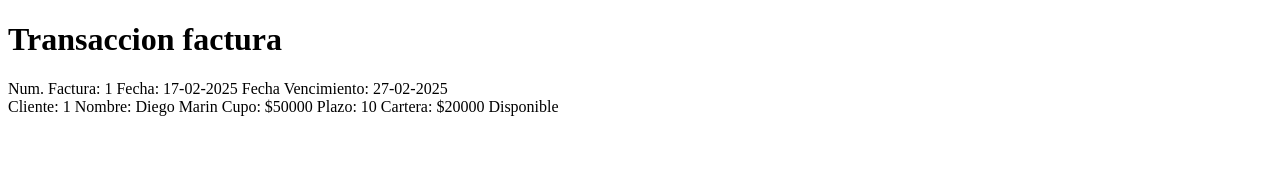
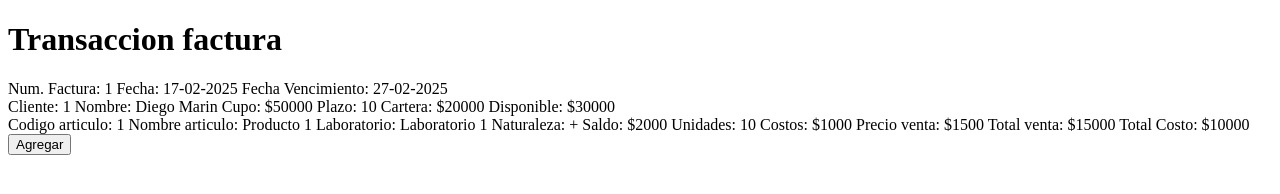
Before and after one commit to DiegoFernandoMarinL/PruebaSomicSolutions, a plain HTML site: page index.html in a window 1280 px wide. Drawn offline with Linux system fonts and the light colour scheme.

Commit message:
feat: :sparkles: Structure form first part finished

```diff
--- a/index.html
+++ b/index.html
@@ -36,7 +36,41 @@
             <label for="cartText">Cartera:</label>
             <label for="cart">$20000</label>
 
-            <label for="dispText">Disponible</label>
+            <label for="dispText">Disponible:</label>
+            <label for="disp">$30000</label>
+        </div>
+        <div class="form-group-3">
+            <label for="codArtText">Codigo articulo:</label>
+            <label for="codArt">1</label>
+
+            <label for="nomArtText">Nombre articulo:</label>
+            <label for="nomArt">Producto 1</label>
+
+            <label for="labText">Laboratorio:</label>
+            <label for="lab">Laboratorio 1</label>
+
+            <label for="natuText">Naturaleza:</label>
+            <label for="natu">+</label>
+
+            <label for="salText">Saldo:</label>
+            <label for="sal">$2000</label>
+
+            <label for="uniText">Unidades:</label>
+            <label for="uni">10</label>
+
+            <label for="costText">Costos:</label>
+            <label for="cost">$1000</label>
+
+            <label for="preVentaText">Precio venta:</label>
+            <label for="preVenta">$1500</label>
+
+            <label for="totalVenText">Total venta:</label>
+            <label for="totalVen">$15000</label>
+
+            <label for="totalCost">Total Costo:</label>
+            <label for="totalCost">$10000</label>
+
+            <button>Agregar</button>
         </div>
     </form>
 </body>
```
